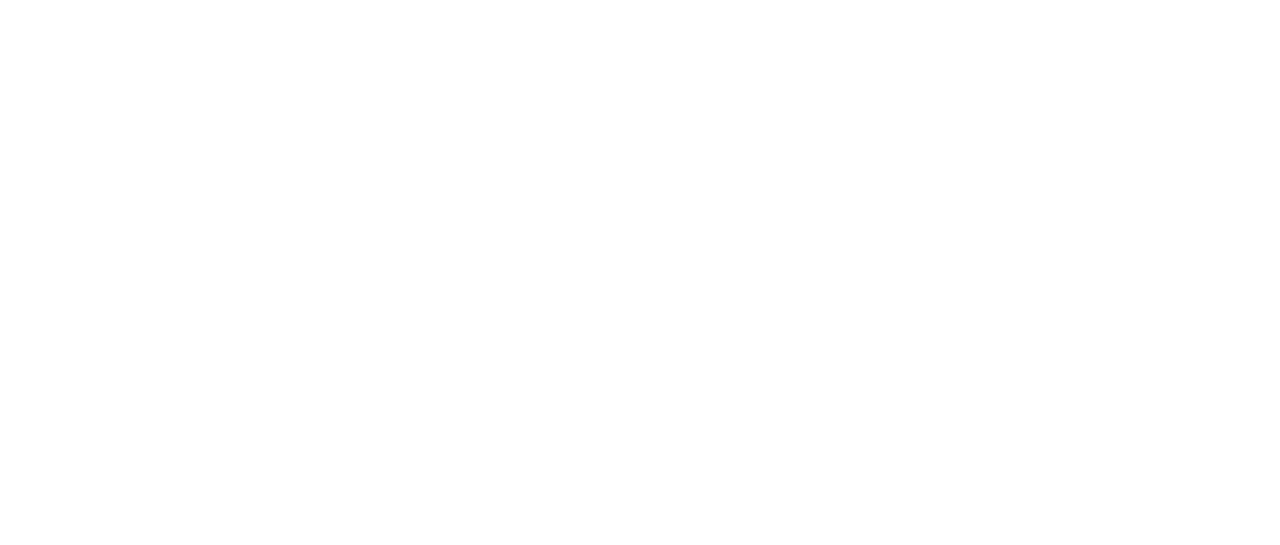
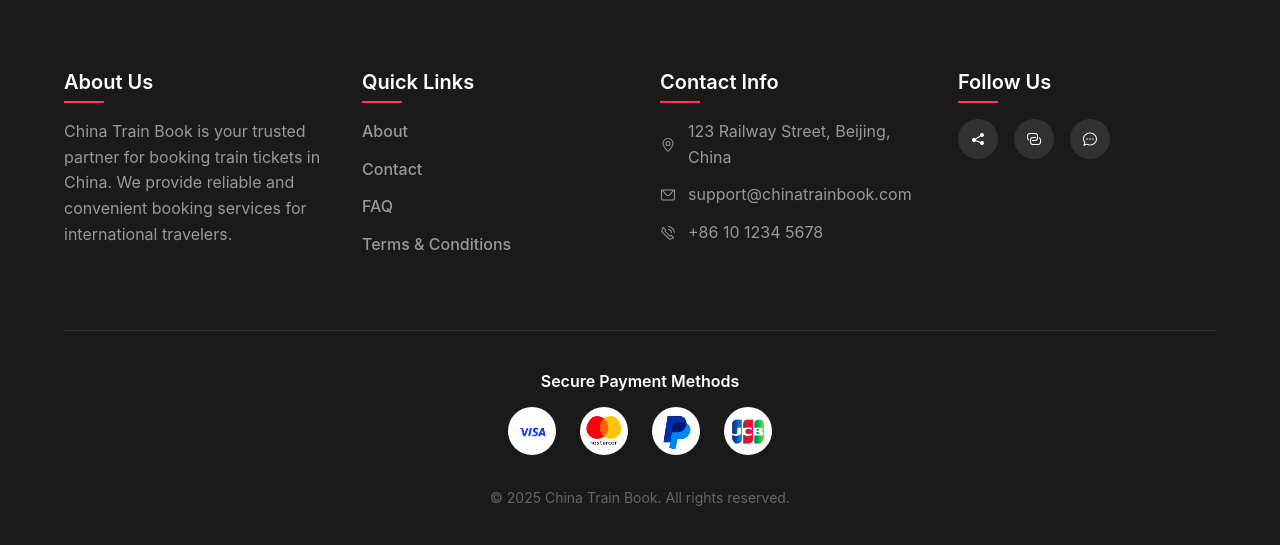
Before and after one commit to wonderfulest/china-train-book, a Vue app: page / in a window 1280 px wide. Shown: the part 2359-2904 px from the top of the page. Before the commit the page ends 2349 px from the top, so only its background shows below. Built offline with nearby package versions, Linux system fonts and the light colour scheme; no server answers.

Commit message:
add fotor

```diff
--- a/src/App.vue
+++ b/src/App.vue
@@ -10,7 +10,7 @@
       </router-view>
     </el-main>
 
-    <!-- <TheFooter /> -->
+    <TheFooter />
   </el-container>
 </template>
 
```
